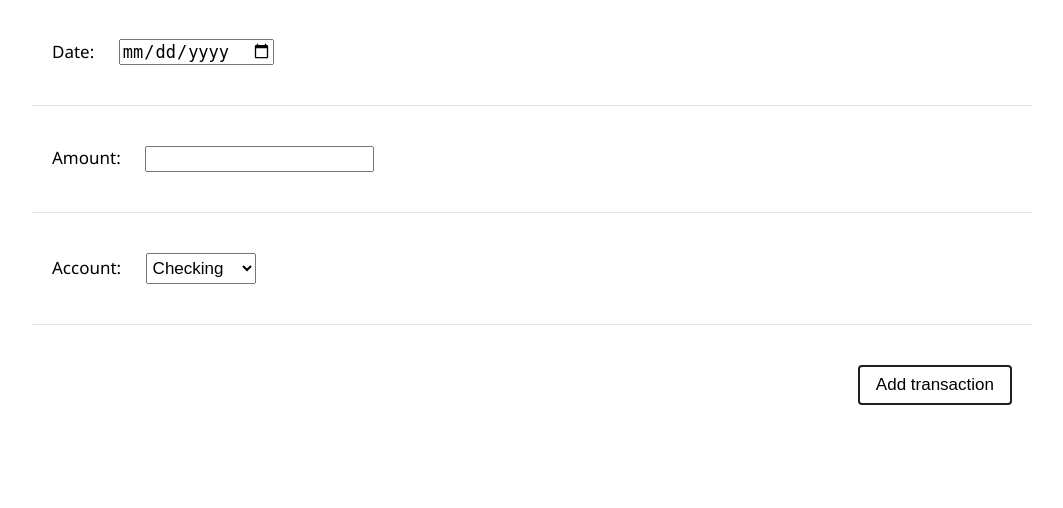
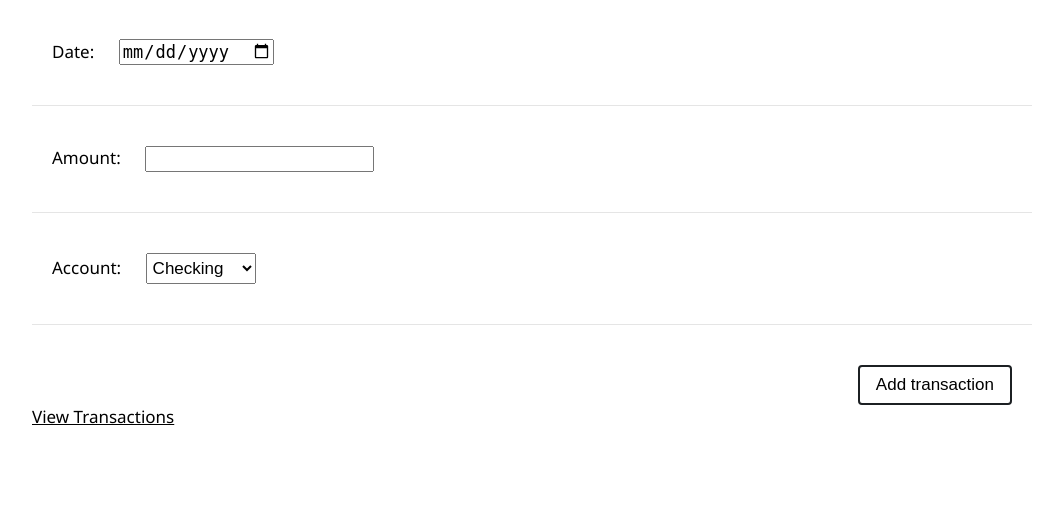
Before and after one commit to Kamalkoranga/flask-postgres, a Flask app: page / in a window 1280 px wide. Shown: the part 113-621 px from the top of the page, without its empty margins (108-1171 px from the left). Run offline with Flask 2, Linux system fonts and the light colour scheme; some libraries are stand-ins or nearby versions.

Commit message:
added favicon and routes

```diff
--- a/static/style.css
+++ b/static/style.css
@@ -42,3 +42,7 @@ body {
     background-color: #1c2023;
     color: #fff;
 }
+
+.link {
+    color: black;
+}
--- a/templates/form.html
+++ b/templates/form.html
@@ -4,6 +4,7 @@
 <head>
     <title>Personal Finance</title>
     <link rel="stylesheet" href="{{ url_for('static', filename='style.css') }}">
+    <link rel="shortcut icon" href="https://www.svgrepo.com/show/293548/transaction-money.svg" type="image/x-icon">
 </head>
 
 <body>
@@ -32,6 +33,7 @@
             <input type="submit" class="formSubmit formInput" value="Add transaction">
         </div>
     </form>
+    <a href="{{ url_for('transactions') }}" class="link">View Transactions</a>
 </body>
 
 </html>
--- a/templates/transactions.html
+++ b/templates/transactions.html
@@ -6,6 +6,7 @@
     <meta http-equiv="X-UA-Compatible" content="IE=edge">
     <meta name="viewport" content="width=device-width, initial-scale=1.0">
     <link rel="stylesheet" href="{{ url_for('static', filename='style.css') }}">
+    <link rel="shortcut icon" href="https://cdn-icons-png.flaticon.com/512/2761/2761118.png" type="image/x-icon">
     <title>Transactions</title>
 </head>
 
@@ -16,6 +17,7 @@
         <li>{{ entry[2] }}: {{ entry[1] }} on {{ entry[0] }}</li>
         {% endfor %}
     </ol>
+    <a href="{{ url_for('home') }}" class="link">Go Back</a>
 </body>
 
 </html>
```
